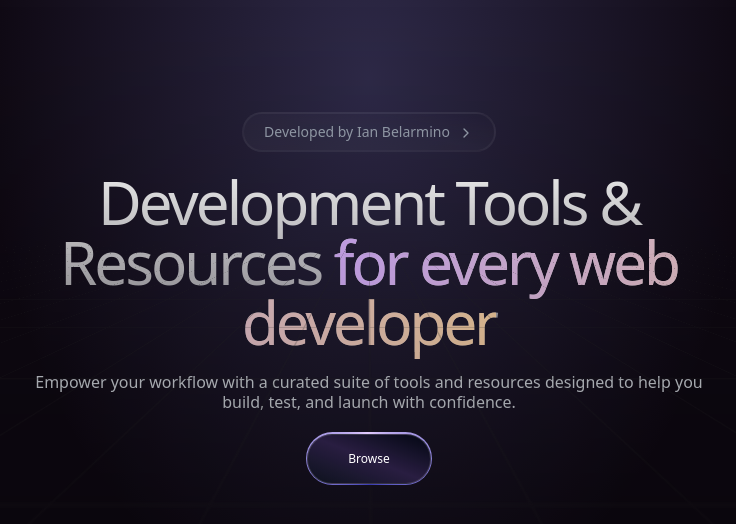
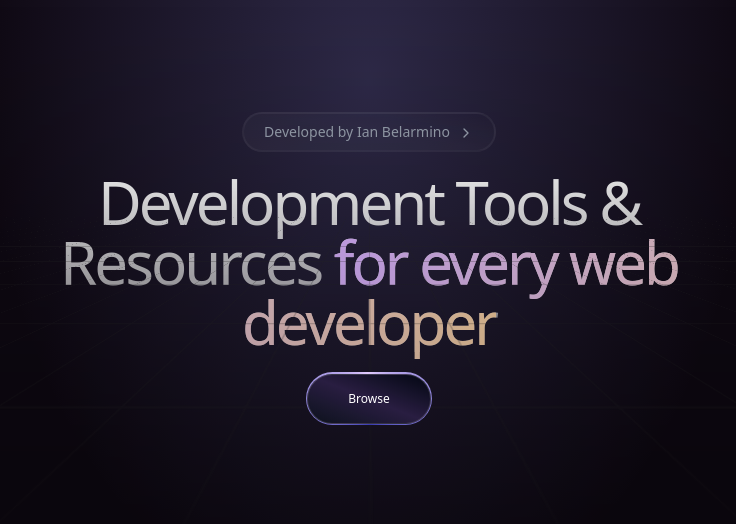
Before and after one commit to ianneyy/Dev-Tools, a React (Vite) app: page / in a window 1280 px wide. Shown: the top 524 px of the page, without its empty margins (271-1007 px from the left). Built offline with nearby package versions, Linux system fonts and the light colour scheme.

Commit message:
remove homepage description

```diff
--- a/src/pages/Home.tsx
+++ b/src/pages/Home.tsx
@@ -8,7 +8,7 @@ export default function Home() {
         regular: "Development Tools & Resources ",
         gradient: "for every web developer",
       }}
-      description="Empower your workflow with a curated suite of tools and resources designed to help you build, test, and launch with confidence."
+      description=""
       ctaText="Browse"
       ctaHref="/components"
       gridOptions={{
```
